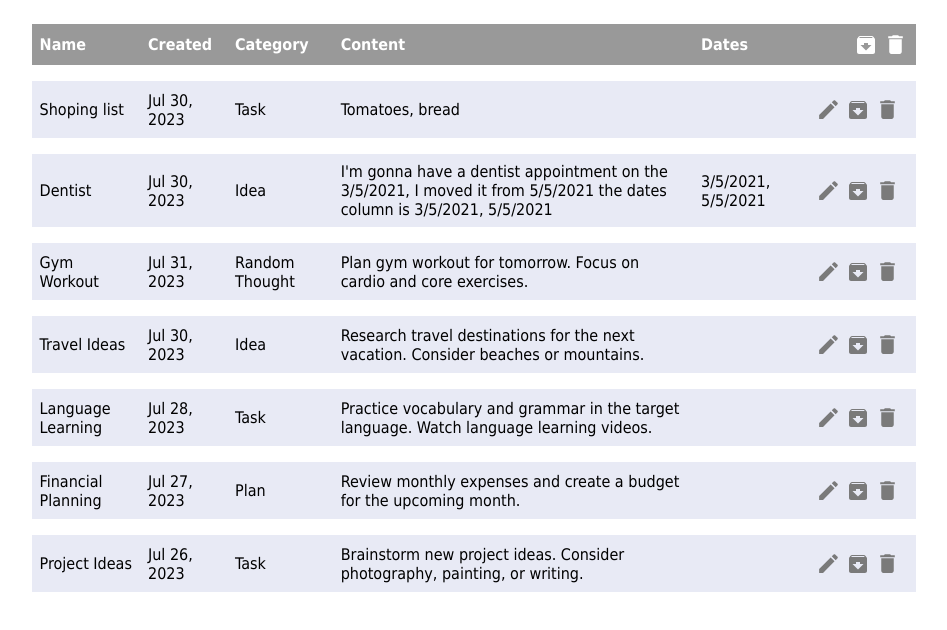
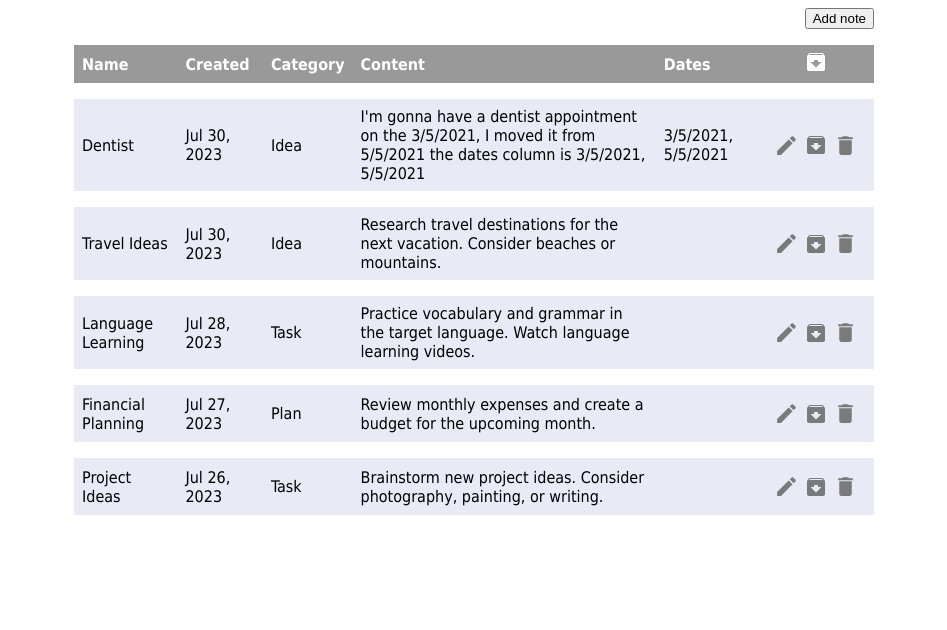
Before and after one commit to halmber/notes-app-vanilla-JS, a plain HTML site: page public/index.html in a window 1280 px wide. Shown: the whole page, without its empty margins (166-1113 px from the left). Drawn offline with Linux system fonts and the light colour scheme.

Commit message:
refactored renderNoteRows, created createNoteCells. Implemented status feature, so now we can view only archived notes or only active

```diff
--- a/public/index.html
+++ b/public/index.html
@@ -7,7 +7,9 @@
         <title>Notes</title>
     </head>
     <body>
-        <table id="notes" style="width: 70%">
+        <div class="container">
+            <div class="add-note"><button>Add note</button></div>
+            <table id="notes">
                 <thead>
                     <tr>
                         <th align="left">Name</th>
@@ -15,24 +17,15 @@
                         <th align="left">Category</th>
                         <th align="left">Content</th>
                         <th align="left">Dates</th>
-                    <th class="notes-action">
-                        <img src="../src/assets/archive.svg" alt="Archive" width="18px" />
-                        <img src="../src/assets/delete.svg" alt="Delete" width="25px" />
+                        <th align="center">
+                            <img id="show-archived" src="../src/assets/archive.svg" alt="Archive" width="18px" />
                         </th>
                     </tr>
                 </thead>
-            <tbody id="notes-body">
-                <tr>
-                    <td></td>
-                    <td></td>
-                    <td></td>
-                    <td></td>
-                    <td></td>
-                    <td align="right"><button onclick="test()">Create note</button></td>
-                </tr>
-            </tbody>
+                <tbody id="notes-body"></tbody>
             </table>
             <table id="summary"></table>
+        </div>
         <script src="../src/index.js" type="module"></script>
     </body>
 </html>
--- a/src/index.css
+++ b/src/index.css
@@ -1,9 +1,17 @@
 body {
+    font-family: Tahoma, sans-serif;
+}
+
+.add-note {
+    width: 100%;
     display: flex;
-    flex-direction: column;
-    align-items: center;
-    justify-content: center;
-    font-family: Tahoma, sans-serif;
+    justify-content: end;
+}
+
+.container {
+    max-width: 50rem;
+    width: 100%;
+    margin: 0 auto;
 }
 
 table {
@@ -27,12 +35,12 @@ th {
     padding: 0.5rem;
 }
 
-.notes-action {
-    display: flex;
-    align-items: center;
-    justify-content: end;
+#show-archived {
     filter: invert(99%) sepia(12%) saturate(61%) hue-rotate(295deg) brightness(116%) contrast(100%);
-    gap: 0.5rem;
+}
+
+#show-archived:hover {
+    filter: invert(94%) sepia(1%) saturate(659%) hue-rotate(105deg) brightness(89%) contrast(92%);
 }
 
 .note-row {
@@ -56,5 +64,5 @@ th {
 }
 
 .action-cell img:hover {
-    filter: invert(94%) sepia(1%) saturate(659%) hue-rotate(105deg) brightness(89%) contrast(92%);
+    filter: invert(85%) sepia(100%) saturate(2%) hue-rotate(67deg) brightness(104%) contrast(101%);
 }
--- a/src/index.js
+++ b/src/index.js
@@ -1,6 +1,15 @@
 import renderNoteRows from "./render/renderNoteRows.js";
-import { notes } from "./notesData.js";
 
-document.addEventListener("DOMContentLoaded", (event) => {
-    renderNoteRows(notes);
+export const STATUS = { ACTIVE: "ACTIVE", ARCHIVED: "ARCHIVED" };
+
+let currentStatus = STATUS.ACTIVE;
+
+document.addEventListener("DOMContentLoaded", () => {
+    renderNoteRows(currentStatus);
 });
+
+const showArchivedBtn = document.querySelector("#show-archived");
+showArchivedBtn.addEventListener("click", () => {
+    currentStatus = currentStatus === STATUS.ACTIVE ? STATUS.ARCHIVED : STATUS.ACTIVE;
+    renderNoteRows(currentStatus);
+});
--- a/src/notesData.js
+++ b/src/notesData.js
@@ -5,7 +5,7 @@ export let notes = [
         category: "Task",
         content: "Tomatoes, bread",
         dates: [],
-        archive: false,
+        status: "ARCHIVED",
     },
     {
         name: "Dentist",
@@ -14,7 +14,7 @@ export let notes = [
         content:
             "I'm gonna have a dentist appointment on the 3/5/2021, I moved it from 5/5/2021 the dates column is 3/5/2021, 5/5/2021",
         dates: ["3/5/2021", "5/5/2021"],
-        archive: false,
+        status: "ACTIVE",
     },
     {
         name: "Gym Workout",
@@ -22,7 +22,7 @@ export let notes = [
         category: "Random Thought",
         content: "Plan gym workout for tomorrow. Focus on cardio and core exercises.",
         dates: [],
-        archive: false,
+        status: "ARCHIVED",
     },
     {
         name: "Travel Ideas",
@@ -30,7 +30,7 @@ export let notes = [
         category: "Idea",
         content: "Research travel destinations for the next vacation. Consider beaches or mountains.",
         dates: [],
-        archive: false,
+        status: "ACTIVE",
     },
     {
         name: "Language Learning",
@@ -38,7 +38,7 @@ export let notes = [
         category: "Task",
         content: "Practice vocabulary and grammar in the target language. Watch language learning videos.",
         dates: [],
-        archive: false,
+        status: "ACTIVE",
     },
     {
         name: "Financial Planning",
@@ -46,7 +46,7 @@ export let notes = [
         category: "Plan",
         content: "Review monthly expenses and create a budget for the upcoming month.",
         dates: [],
-        archive: false,
+        status: "ACTIVE",
     },
     {
         name: "Project Ideas",
@@ -54,6 +54,6 @@ export let notes = [
         category: "Task",
         content: "Brainstorm new project ideas. Consider photography, painting, or writing.",
         dates: [],
-        archive: false,
+        status: "ACTIVE",
     },
 ];
--- a/src/render/renderNoteRows.js
+++ b/src/render/renderNoteRows.js
@@ -1,24 +1,15 @@
 import { notes } from "../notesData.js";
-import { createActionButtons, getLocalStringDate } from "../tools.js";
+import { createNoteCells } from "../tools.js";
 
-const renderNoteRows = () => {
+const renderNoteRows = (status) => {
     const tableBody = document.querySelector("#notes-body");
     tableBody.innerHTML = "";
 
     notes.forEach((item) => {
-        const tr = document.createElement("tr");
-
-        tr.insertCell().textContent = item.name;
-        tr.insertCell().textContent = getLocalStringDate(item.created);
-        tr.insertCell().textContent = item.category;
-        tr.insertCell().textContent = item.content;
-        tr.insertCell().textContent = item.dates.join(", ");
-
-        //додати кнопки з екшенами
-        tr.insertCell().appendChild(createActionButtons(item.created));
-
-        tr.classList.add("note-row");
-        tableBody.appendChild(tr);
+        if (status === item.status) {
+            const noteCells = createNoteCells(item);
+            tableBody.appendChild(noteCells);
+        }
     });
 };
 
--- a/src/tools.js
+++ b/src/tools.js
@@ -1,3 +1,4 @@
+import { STATUS } from "./index.js";
 import { notes } from "./notesData.js";
 import renderNoteRows from "./render/renderNoteRows.js";
 
@@ -9,7 +10,21 @@ export const getLocalStringDate = (date) => {
     });
 };
 
-export const createActionButtons = (id) => {
+export const createNoteCells = (note) => {
+    const tr = document.createElement("tr");
+
+    tr.insertCell().textContent = note.name;
+    tr.insertCell().textContent = getLocalStringDate(note.created);
+    tr.insertCell().textContent = note.category;
+    tr.insertCell().textContent = note.content;
+    tr.insertCell().textContent = note.dates.join(", ");
+    tr.insertCell().appendChild(createActionButtons(note.created));
+    tr.classList.add("note-row");
+
+    return tr;
+};
+
+const createActionButtons = (id) => {
     const td = document.createElement("td");
 
     const editImg = document.createElement("img");
```
Lines whose indentation alone changed are shown as unchanged.
